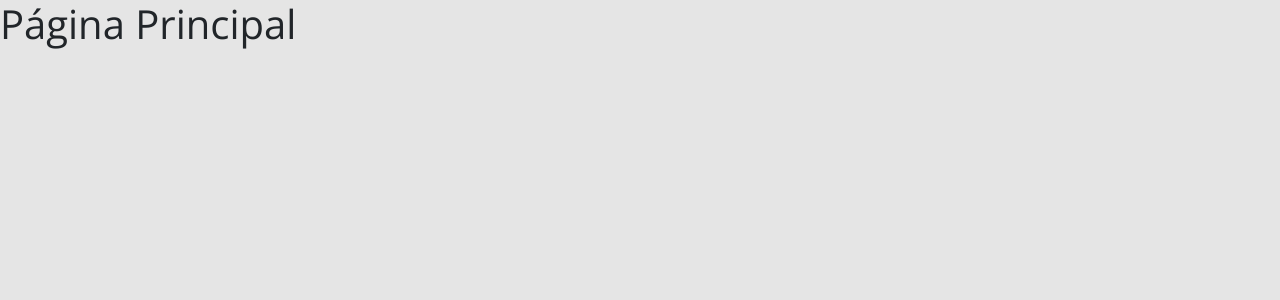
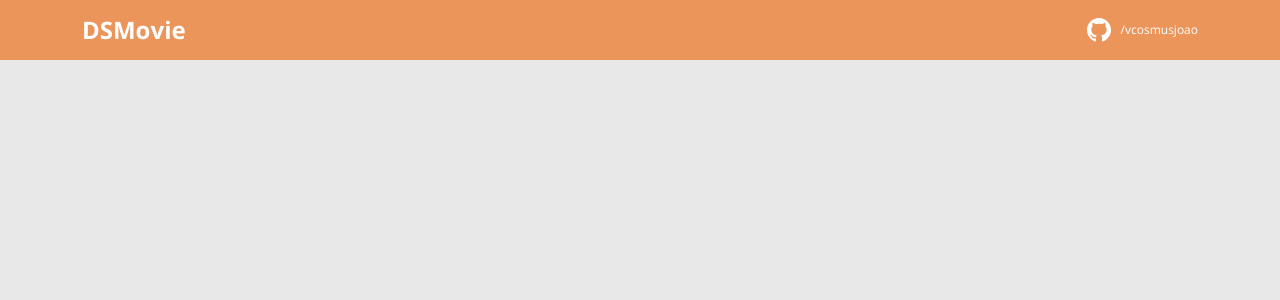
Before and after one commit to vcosmusjoao/dsmovie, a React (Create React App) app in the folder frontend/: page / in a window 1280 px wide. Shown: the top 300 px of the page. Built offline with nearby package versions, Linux system fonts and the light colour scheme.

Commit message:
Add Navbar.

```diff
--- a/frontend/src/App.tsx
+++ b/frontend/src/App.tsx
@@ -1,8 +1,8 @@
-
+import Navbar from "./components/Navbar";
 
 function App() {
   return (
-   <h1>Página Principal</h1>
+    <Navbar />
   );
 }
 
--- /dev/null
+++ b/frontend/src/components/Navbar/index.tsx
@@ -0,0 +1,21 @@
+import { ReactComponent as IconeGithub } from 'assets/img/github.svg';
+import './styles.css';
+function Navbar() {
+    return (
+        <header>
+            <nav className="container">
+                <div className="dsmovie-nav-content">
+                    <h1>DSMovie</h1>
+                    <a href="https://github.com/vcosmusjoao">
+                        <div className='dsmovie-contact-container'>
+                            <IconeGithub />
+                            <p className='dsmovie-contact-link'>/vcosmusjoao</p>
+                        </div>
+                    </a>
+                </div>
+            </nav>
+        </header>
+    );
+}
+
+export default Navbar;
--- /dev/null
+++ b/frontend/src/components/Navbar/styles.css
@@ -0,0 +1,29 @@
+header{
+    background-color: var(--color-primary);
+    height:60px;
+    display:flex;
+    align-items: center;
+}
+
+.dsmovie-nav-content{
+    display:flex;
+    justify-content: space-between;
+    align-items: center;
+    color:#fff;
+}
+
+.dsmovie-nav-content h1{
+    margin:0;
+    font-weight: 700;
+    font-size:24px;
+}
+.dsmovie-contact-container{
+    display: flex;
+    align-items: center;
+}
+
+.dsmovie-contact-link{
+    margin:0;
+    margin-left:10px;
+    font-size:12px;
+}
--- a/frontend/src/index.css
+++ b/frontend/src/index.css
@@ -1,7 +1,7 @@
 @import url('https://fonts.googleapis.com/css2?family=Open+Sans:wght@400;700&display=swap');
 
 :root {
-  --color-primary: #4D41C0;
+  --color-primary: #ec955b;
 }
 
 * {
@@ -10,7 +10,7 @@
 }
 
 html, body {
-    background-color: #E5E5E5;
+    background-color: #E8E8E8;
 }
 
 a, a:hover {
--- a/frontend/tsconfig.json
+++ b/frontend/tsconfig.json
@@ -1,5 +1,6 @@
 {
   "compilerOptions": {
+    "baseUrl":"./src",
     "target": "es5",
     "lib": [
       "dom",
```
Also changed, not shown: frontend/src/assets/img/github.svg (added).
